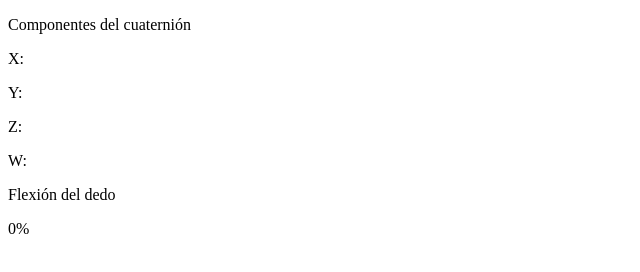
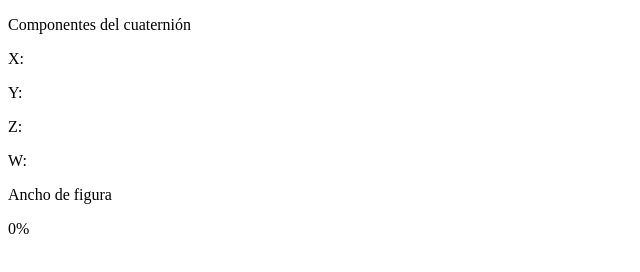
Before and after one commit to tpII/2023-J2-Data-Glove, a website with bundled scripts: page WebApp/views/index.html in a window 1280 px wide. Shown: the full height of the page, 0-640 px from the left. Built offline with nearby package versions, Linux system fonts and the light colour scheme; no server answers.

Commit message:
Changes on the view

```diff
--- a/WebApp/views/index.html
+++ b/WebApp/views/index.html
@@ -17,7 +17,7 @@
             <p><span class="reading">W: <span id="cuaternionW"></p>
           </div>
           <div class="card">
-            <p class="card-title">Flexión del dedo</p>
+            <p class="card-title">Ancho de figura</p>
             <div id="progress-container">
               <div id="progress-bar">0%</div>
             </div>
--- a/WebApp/views/main.js
+++ b/WebApp/views/main.js
@@ -72,9 +72,7 @@ function render(){
 
         quaternion.set(parseFloat(data.SEq_1), parseFloat(data.SEq_2), parseFloat(data.SEq_3), parseFloat(data.SEq_4));
         // Rota la figura un cierto angulo en radianes, determinado por los valores (x, y, z)
-        //quaternion.w *= -1;
         quaternion.y *= -1;
-        //quaternion.z *= -1;
         scene.getObjectByName('mesh').rotation.setFromQuaternion(quaternion);
         socket.sendBuffer = [];
     });
```
